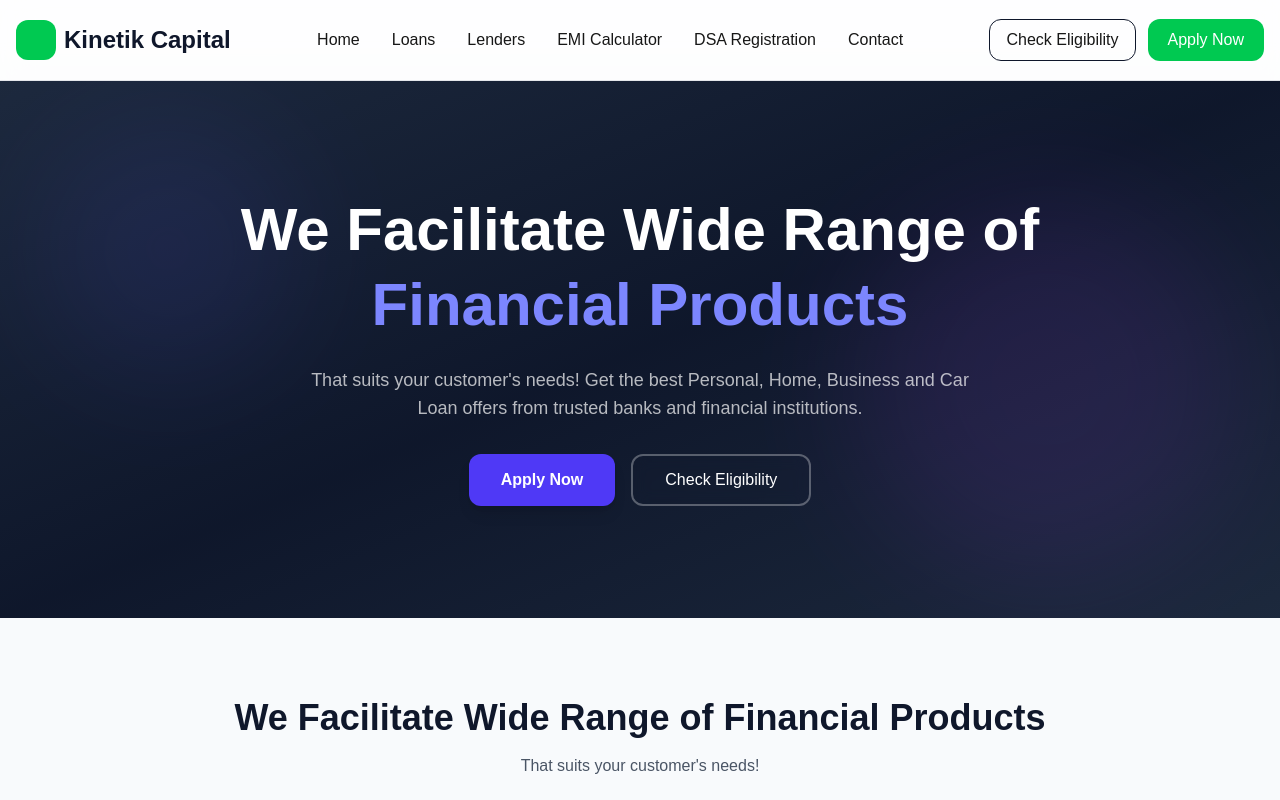
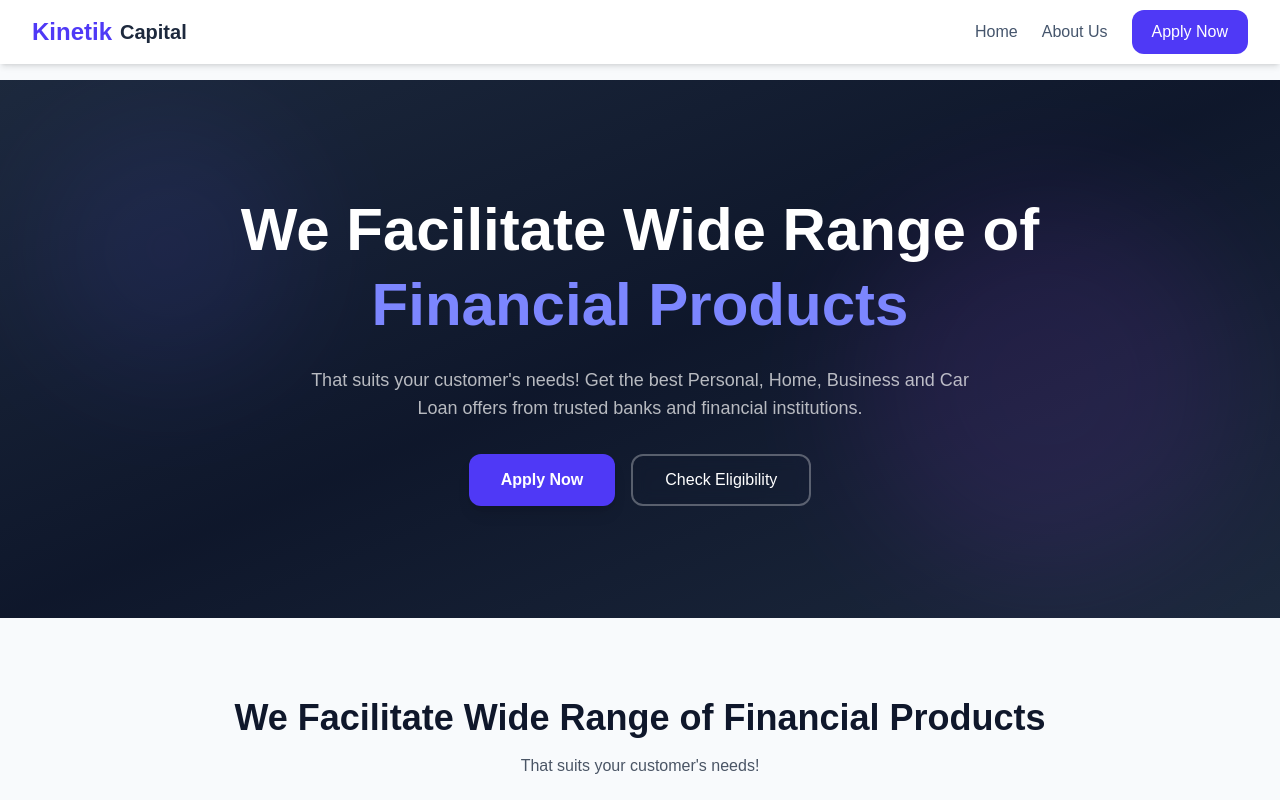
Before and after one commit to ksloanspvtld-prog/kinetik-capital-loans, a Next.js app: page / in a window 1280 px wide. Shown: the top 800 px of the page. Built offline with nearby package versions, Linux system fonts and the light colour scheme.

Commit message:
✅ Added About Us link in Navbar

```diff
--- a/components/Navbar.tsx
+++ b/components/Navbar.tsx
@@ -1,129 +1,73 @@
 "use client";
 
+import Link from "next/link";
 import { useState } from "react";
 
-const Menu = () => (
-  <svg
-    xmlns="http://www.w3.org/2000/svg"
-    viewBox="0 0 24 24"
-    fill="none"
-    stroke="currentColor"
-    strokeWidth="2"
-    strokeLinecap="round"
-    strokeLinejoin="round"
-    className="w-6 h-6"
-  >
-    <path d="M4 6h16M4 12h16M4 18h16" />
-  </svg>
-);
-
-const X = () => (
-  <svg
-    xmlns="http://www.w3.org/2000/svg"
-    viewBox="0 0 24 24"
-    fill="none"
-    stroke="currentColor"
-    strokeWidth="2"
-    strokeLinecap="round"
-    strokeLinejoin="round"
-    className="w-6 h-6"
-  >
-    <path d="M18 6 6 18M6 6l12 12" />
-  </svg>
-);
+const COMPANY_NAME = "Kinetik Capital";
 
 export default function Navbar() {
   const [isOpen, setIsOpen] = useState(false);
 
   return (
-    <nav className="fixed top-0 left-0 w-full z-50 bg-white/80 backdrop-blur-lg border-b border-gray-200">
-      <div className="max-w-7xl mx-auto px-4">
+    <nav className="bg-white shadow-md fixed top-0 left-0 right-0 z-50">
+      <div className="max-w-7xl mx-auto px-4 sm:px-6 lg:px-8">
+        <div className="flex justify-between items-center h-16">
+          {/* Logo */}
+          <Link href="/" className="flex items-center gap-2">
+            <span className="text-2xl font-bold text-indigo-600">Kinetik</span>
+            <span className="text-xl font-bold text-slate-800">Capital</span>
+          </Link>
 
-        <div className="flex items-center justify-between h-20">
-
-          {/* Logo */}
-          <div className="flex items-center gap-2">
-            <div className="w-10 h-10 bg-green-500 rounded-xl"></div>
-
-            <h1 className="text-2xl font-bold text-slate-900">
-              Kinetik Capital
-            </h1>
-          </div>
-
-          {/* Desktop Menu */}
-          <div className="hidden lg:flex items-center gap-8">
-
-            <a href="#">Home</a>
-
-            <a href="#">Loans</a>
-
-            <a href="#">Lenders</a>
-
-            <a href="#">EMI Calculator</a>
-
-            <a href="/dsa-registration">
-  DSA Registration
-</a>
-
-            <a href="#">Contact</a>
-
-          </div>
-
-          {/* CTA Buttons */}
-          <div className="hidden lg:flex gap-3">
-
-            <button className="border border-slate-900 px-4 py-2 rounded-xl">
-              Check Eligibility
-            </button>
-
-            <button className="bg-green-500 text-white px-5 py-2 rounded-xl">
+          {/* ✅ Desktop Menu - About Us add केला */}
+          <div className="hidden md:flex items-center gap-6">
+            <Link href="/" className="text-slate-600 hover:text-indigo-600 transition font-medium">
+              Home
+            </Link>
+            <Link href="/about" className="text-slate-600 hover:text-indigo-600 transition font-medium">
+              About Us
+            </Link>
+            <Link
+              href="/#loanForm"
+              className="bg-indigo-600 text-white px-5 py-2.5 rounded-xl hover:bg-indigo-700 transition font-medium"
+            >
               Apply Now
-            </button>
-
+            </Link>
           </div>
 
           {/* Mobile Menu Button */}
           <button
-            className="lg:hidden"
             onClick={() => setIsOpen(!isOpen)}
+            className="md:hidden text-2xl text-slate-600 hover:text-indigo-600 transition"
           >
-            {isOpen ? <X /> : <Menu />}
+            {isOpen ? "✕" : "☰"}
           </button>
-
         </div>
-
       </div>
 
-      {/* Mobile Menu */}
+      {/* ✅ Mobile Menu - About Us add केला */}
       {isOpen && (
-        <div className="lg:hidden bg-white border-t">
-
-          <div className="flex flex-col p-4 gap-4">
-
-            <a href="#">Home</a>
-
-            <a href="#">Loans</a>
-
-            <a href="#">Lenders</a>
-
-            <a href="#">EMI Calculator</a>
-
-            <a href="/dsa-registration">
-  DSA Registration
-</a>
-
-            <a href="#">Contact</a>
-
-            <button className="border border-slate-900 py-2 rounded-xl">
-              Check Eligibility
-            </button>
-
-            <button className="bg-green-500 text-white py-2 rounded-xl">
-              Apply Now
-            </button>
-
-          </div>
-
+        <div className="md:hidden bg-white border-t border-slate-200 p-4 space-y-3">
+          <Link
+            href="/"
+            className="block py-2 text-slate-600 hover:text-indigo-600 transition font-medium"
+            onClick={() => setIsOpen(false)}
+          >
+            Home
+          </Link>
+          <Link
+            href="/about"
+            className="block py-2 text-slate-600 hover:text-indigo-600 transition font-medium"
+            onClick={() => setIsOpen(false)}
+          >
+            About Us
+          </Link>
+          <Link
+            href="/#loanForm"
+            className="block py-2 text-indigo-600 font-medium hover:text-indigo-700 transition"
+            onClick={() => setIsOpen(false)}
+          >
+            Apply Now
+          </Link>
         </div>
       )}
     </nav>
```
